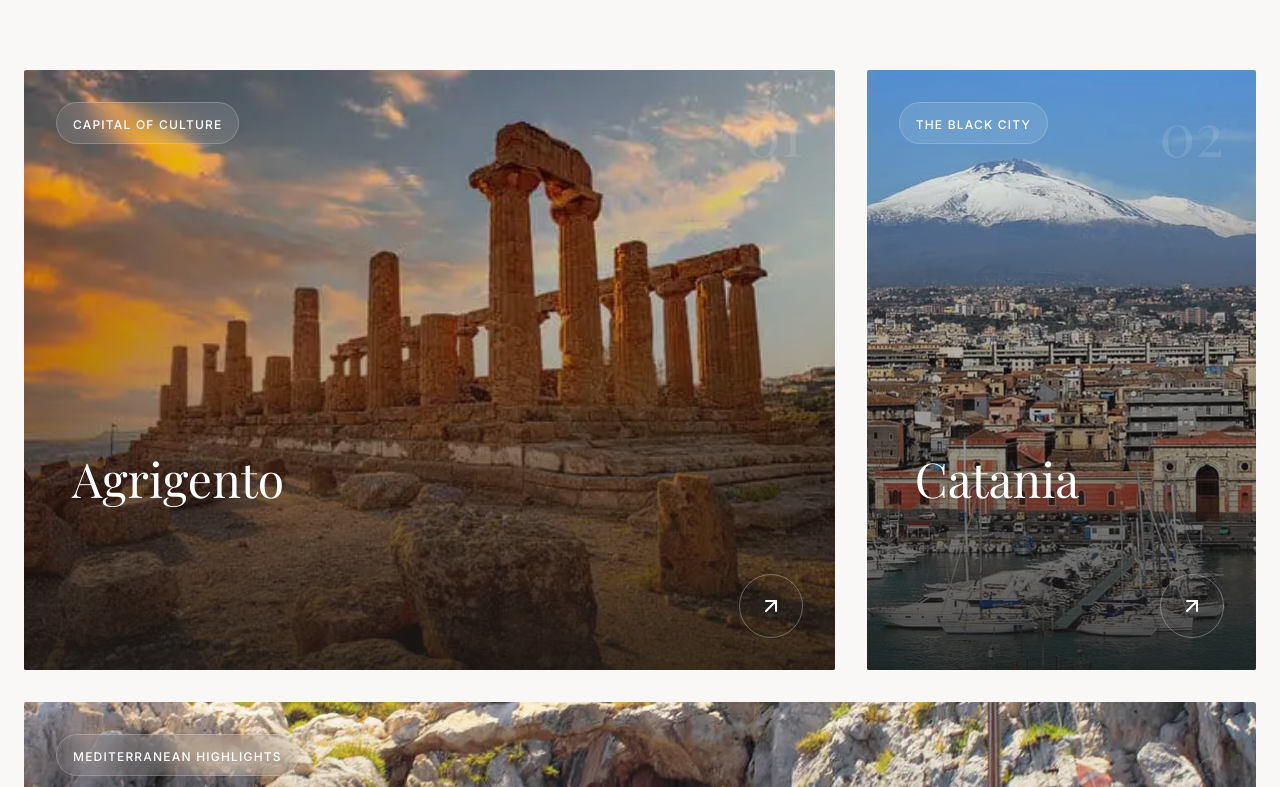
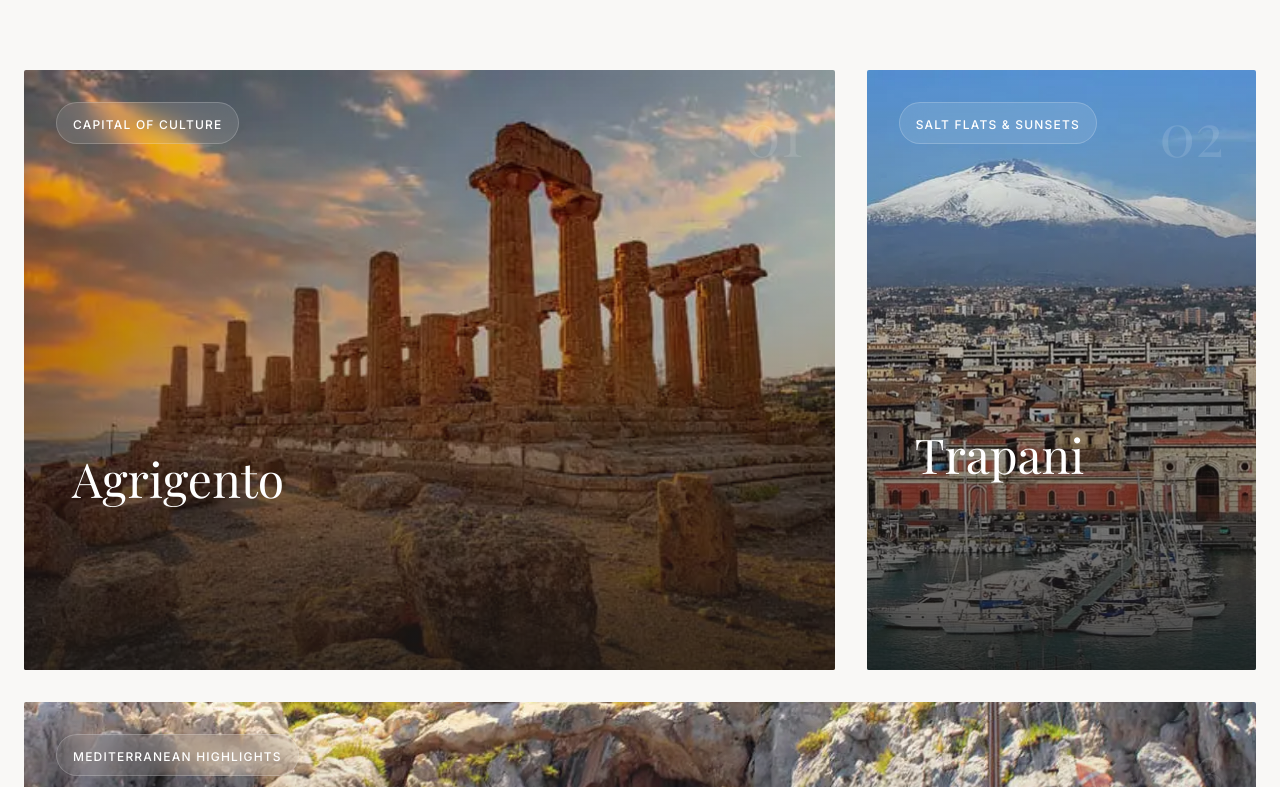
Before and after one commit to Soaja/roots-routes, a React (Vite) app: page / in a window 1280 px wide. Shown: the part 2353-3140 px from the top of the page. Built offline with nearby package versions, Linux system fonts and the light colour scheme; a web font is replaced by a local one.

Commit message:
Updated Destinations.tsx

```diff
--- a/components/Destinations.tsx
+++ b/components/Destinations.tsx
@@ -1,6 +1,6 @@
 import React from 'react';
 import { motion } from 'framer-motion';
-import { ArrowUpRight, MapPin } from 'lucide-react';
+import { MapPin } from 'lucide-react';
 
 interface Destination {
   id: string;
@@ -23,12 +23,12 @@ const destinations: Destination[] = [
     colSpan: "md:col-span-2"
   },
   {
-    id: "catania",
+    id: "trapani",
     number: "02",
-    title: "Catania",
-    tag: "The Black City",
-    description: "Built from the very lava that once destroyed it. Discover Baroque elegance carved from dark volcanic stone at the foot of Mount Etna.",
-    image: "images/catania2.webp", // Darker, dramatic contrast
+    title: "Trapani",
+    tag: "Salt Flats & Sunsets",
+    description: "Where ancient salt traditions meet golden Mediterranean light. Trapani's crystalline salt marshes create a surreal landscape of geometric beauty and timeless craft.",
+    image: "images/catania2.webp",
     colSpan: "md:col-span-1"
   },
   {
@@ -144,12 +144,6 @@ const Destinations: React.FC = () => {
                   </div>
                 </div>
 
-                {/* Circle Arrow Button (Bottom Right) */}
-                <div className="absolute bottom-8 right-8 pointer-events-auto">
-                  <div className="w-12 h-12 md:w-16 md:h-16 rounded-full border border-white/30 flex items-center justify-center bg-transparent hover:bg-white hover:text-stone-900 text-white transition-all duration-500 group-hover:scale-110">
-                    <ArrowUpRight className="w-5 h-5 md:w-6 md:h-6 transition-transform duration-500 group-hover:rotate-45" />
-                  </div>
-                </div>
               </div>
             </motion.div>
           ))}
```
